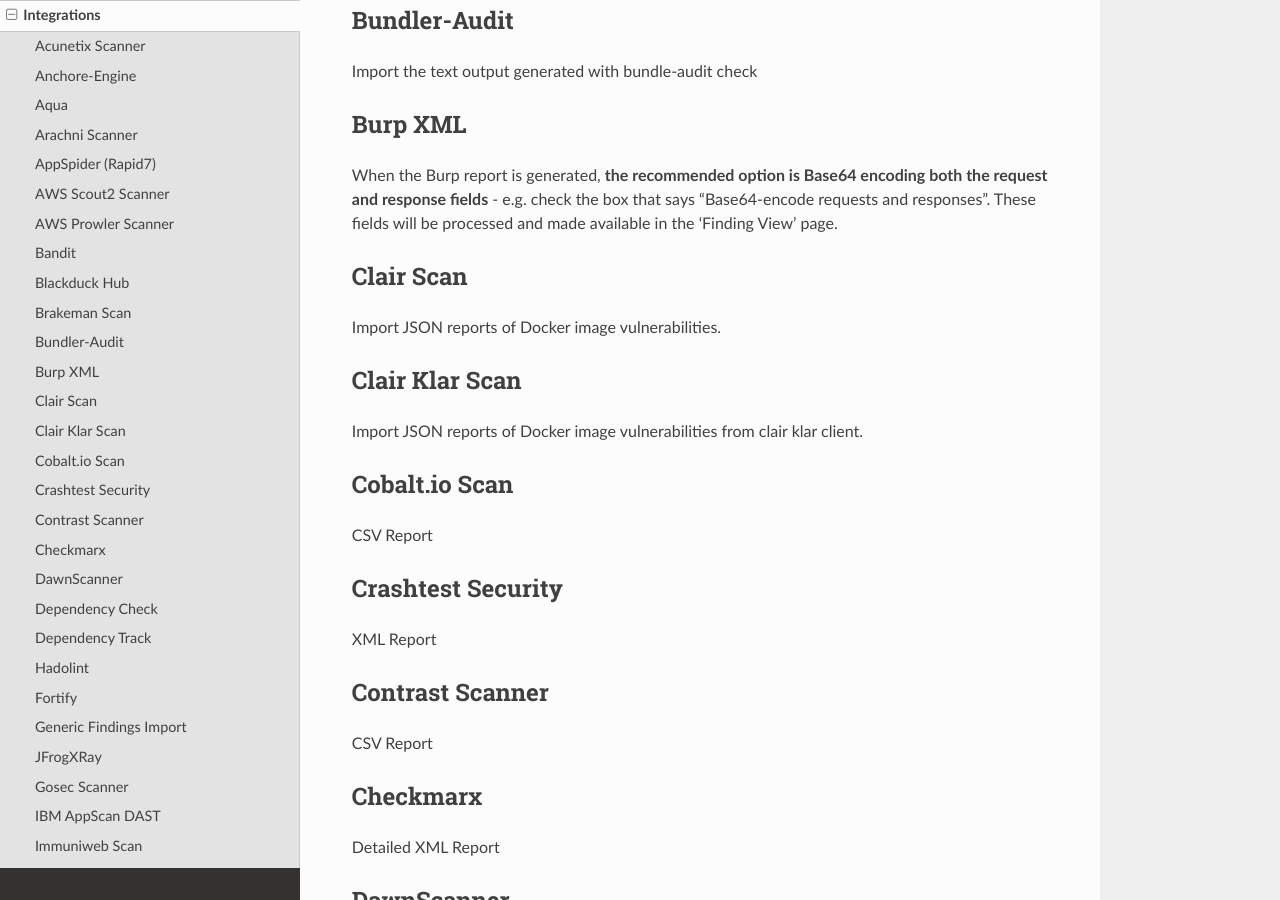
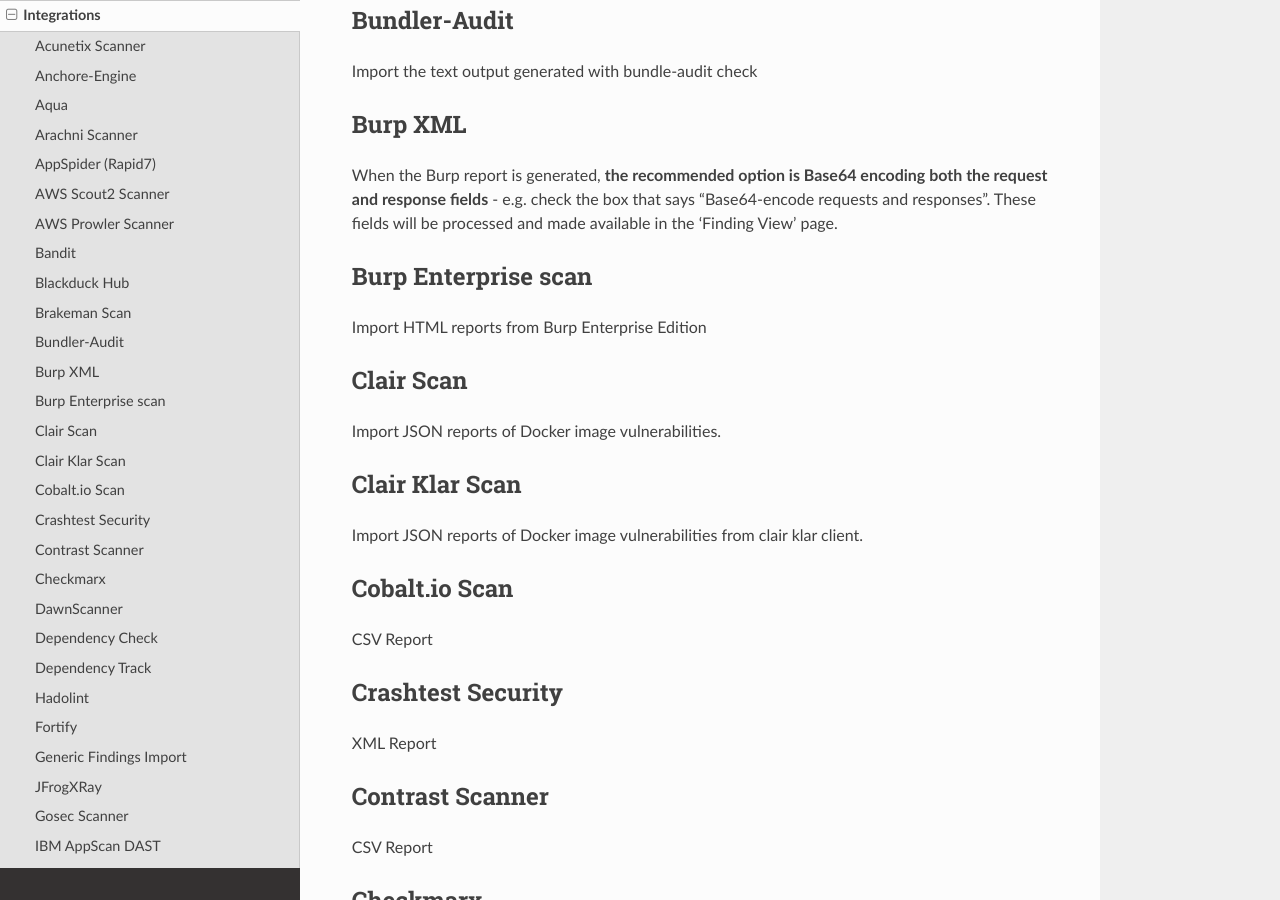
Before and after one commit to DefectDojo/Documentation, a Sphinx documentation site: the page built from docs/integrations.rst, in a window 1280 px wide and 900 px high, scrolled down 1318 px. Built offline with Sphinx 7.4.7 and the Read the Docs theme 2.0.0, drawn with Linux system fonts in a browser that asks for light colours.

Commit message:
Update integrations.rst

```diff
--- a/docs/integrations.rst
+++ b/docs/integrations.rst
@@ -52,6 +52,10 @@
 Burp XML
 --------
 When the Burp report is generated, **the recommended option is Base64 encoding both the request and response fields** - e.g. check the box that says "Base64-encode requests and responses". These fields will be processed and made available in the 'Finding View' page.
+
+Burp Enterprise scan
+--------
+Import HTML reports from Burp Enterprise Edition
 
 Clair Scan
 -----------
```
